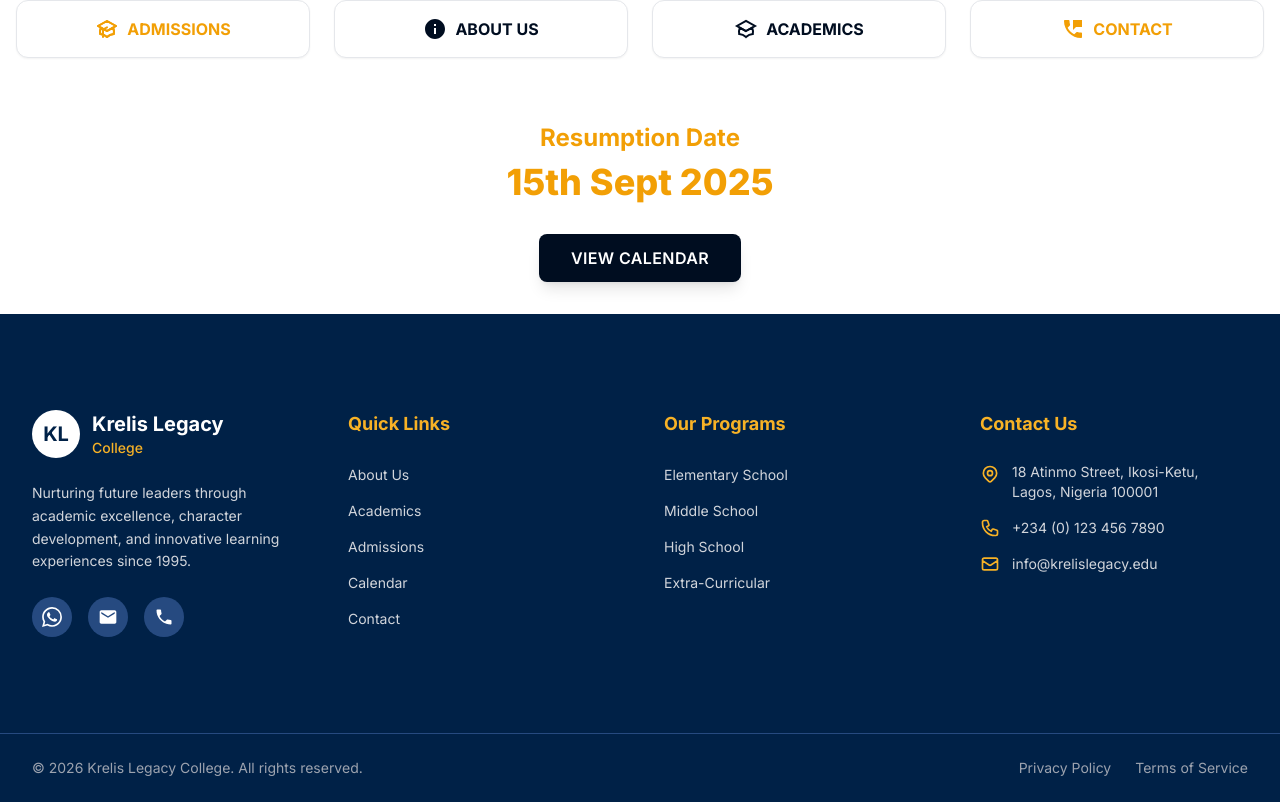
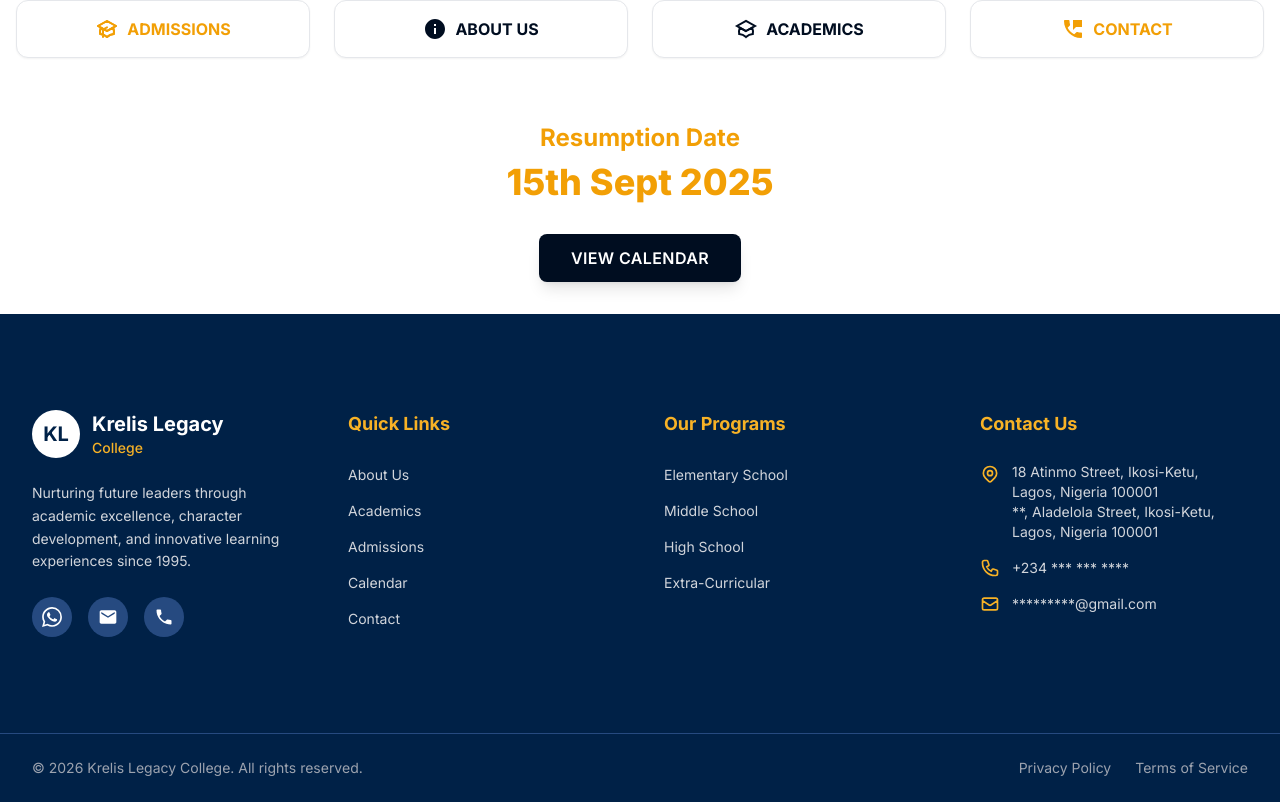
Before and after one commit to Su-projector/Krelis-Legacy-School, a Next.js app: page / in a window 1280 px wide. Shown: the part 648-1450 px from the top of the page. Built offline with nearby package versions, Linux system fonts and the light colour scheme.

Commit message:
Updated Address

```diff
--- a/components/Footer.tsx
+++ b/components/Footer.tsx
@@ -19,9 +19,9 @@ const programLinks = [
 
 // Social media links - easily editable
 const socialLinks = [
-    { href: 'https://wa.me/2341234567890', label: 'WhatsApp', icon: 'whatsapp' },
-    { href: 'mailto:info@krelislegacy.edu', label: 'Email', icon: 'email' },
-    { href: 'tel:+23401234567890', label: 'Phone', icon: 'phone' },
+    { href: 'https://wa.me/**********', label: 'WhatsApp', icon: 'whatsapp' },
+    { href: 'mailto:*********@gmail.com', label: 'Email', icon: 'email' },
+    { href: 'tel:+234**********', label: 'Phone', icon: 'phone' },
 ];
 
 // Social media icon component
@@ -132,6 +132,8 @@ export default function Footer() {
                                 </svg>
                                 <p className="text-gray-300">
                                     18 Atinmo Street, Ikosi-Ketu,<br />
+                                    Lagos, Nigeria 100001<br />
+                                    **, Aladelola Street, Ikosi-Ketu,<br />
                                     Lagos, Nigeria 100001
                                 </p>
                             </div>
@@ -139,13 +141,13 @@ export default function Footer() {
                                 <svg className="w-5 h-5 text-orange-400 flex-shrink-0" fill="none" stroke="currentColor" viewBox="0 0 24 24">
                                     <path strokeLinecap="round" strokeLinejoin="round" strokeWidth={2} d="M3 5a2 2 0 012-2h3.28a1 1 0 01.948.684l1.498 4.493a1 1 0 01-.502 1.21l-2.257 1.13a11.042 11.042 0 005.516 5.516l1.13-2.257a1 1 0 011.21-.502l4.493 1.498a1 1 0 01.684.949V19a2 2 0 01-2 2h-1C9.716 21 3 14.284 3 6V5z" />
                                 </svg>
-                                <p className="text-gray-300">+234 (0) 123 456 7890</p>
+                                <p className="text-gray-300">+234 *** *** ****</p>
                             </div>
                             <div className="flex items-center space-x-3">
                                 <svg className="w-5 h-5 text-orange-400 flex-shrink-0" fill="none" stroke="currentColor" viewBox="0 0 24 24">
                                     <path strokeLinecap="round" strokeLinejoin="round" strokeWidth={2} d="M3 8l7.89 5.26a2 2 0 002.22 0L21 8M5 19h14a2 2 0 002-2V7a2 2 0 00-2-2H5a2 2 0 00-2 2v10a2 2 0 002 2z" />
                                 </svg>
-                                <p className="text-gray-300">info@krelislegacy.edu</p>
+                                <p className="text-gray-300">*********@gmail.com</p>
                             </div>
                         </div>
                     </div>
```
